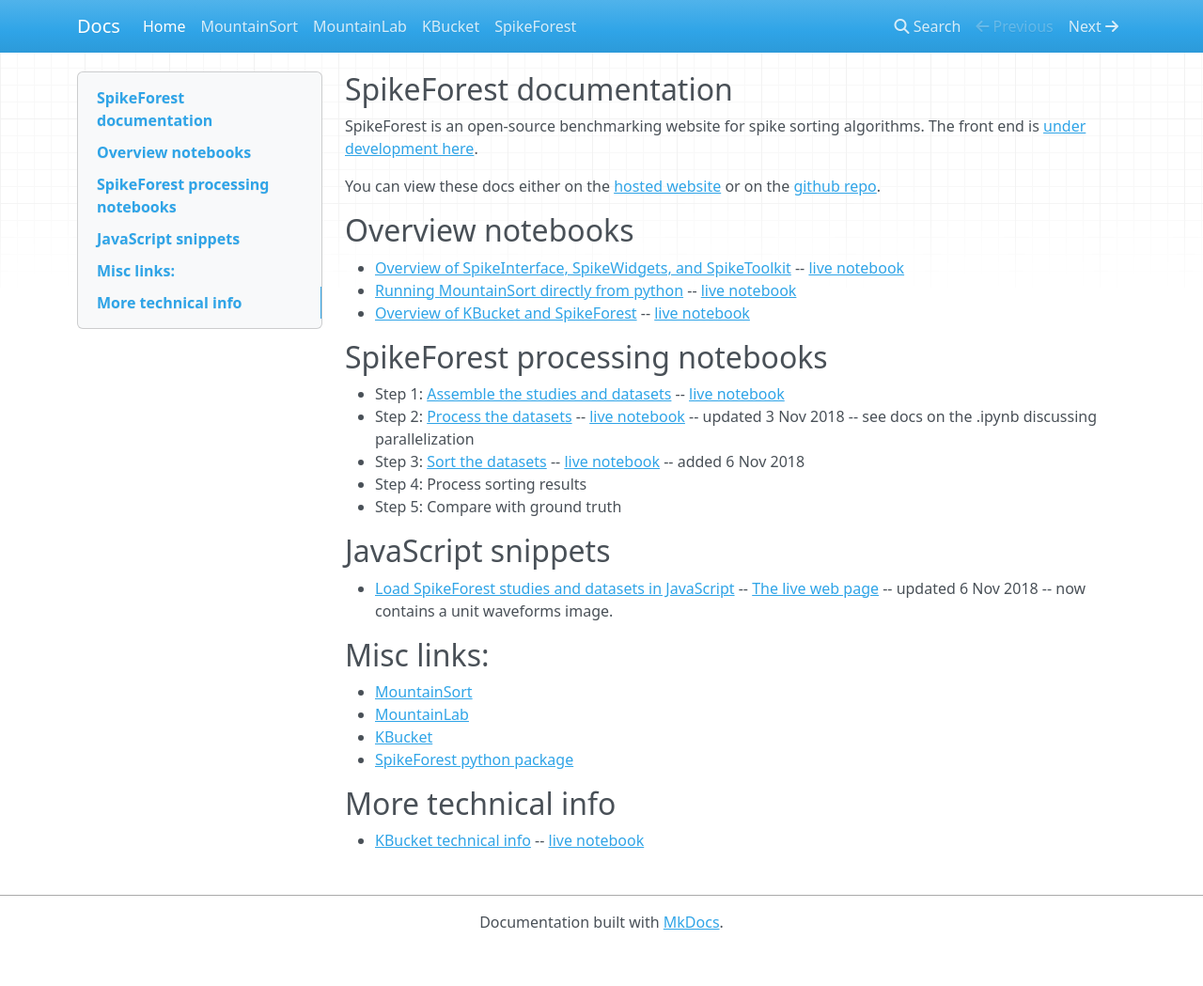
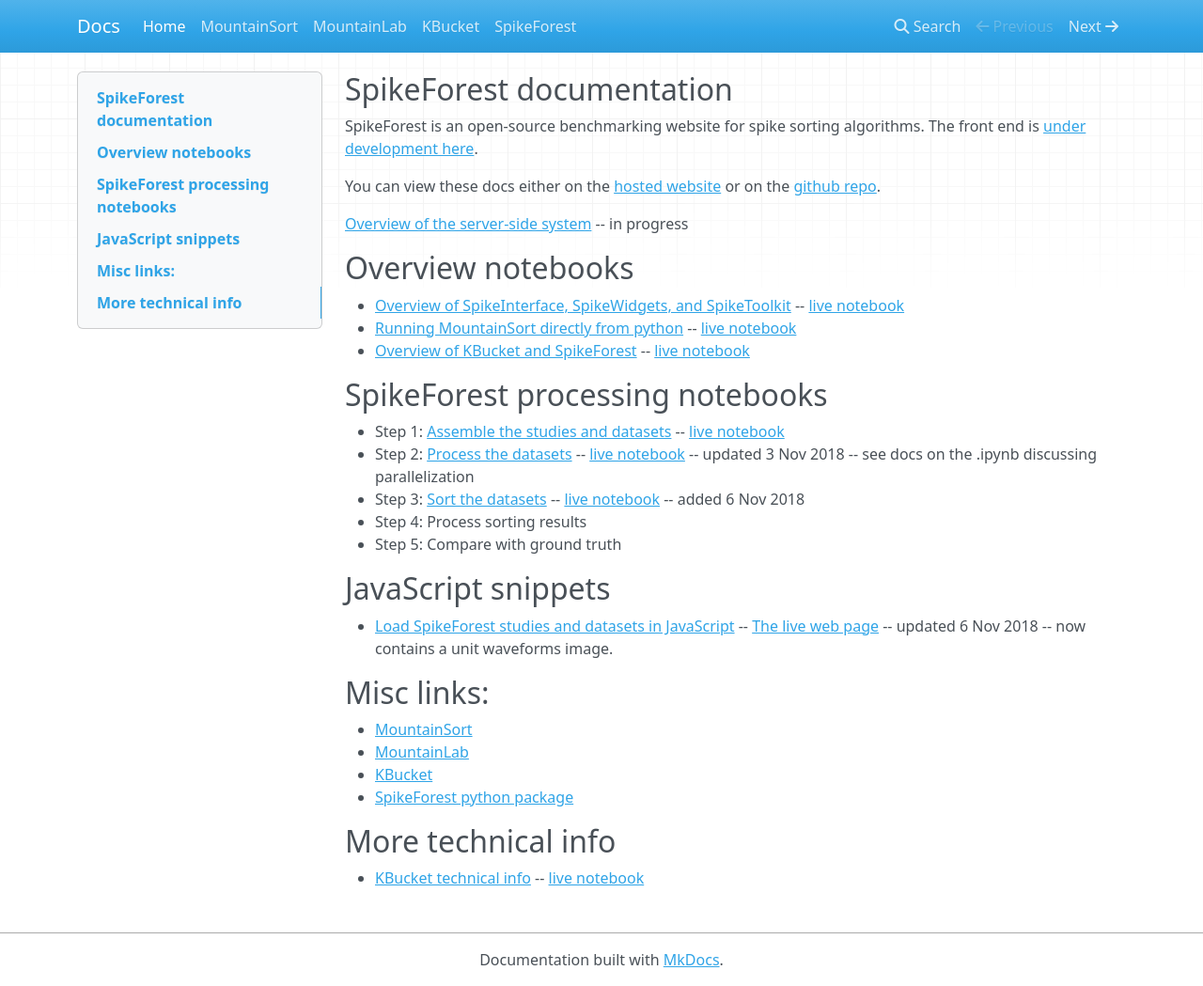
Before and after one commit to scratcharchive/spikeforest-docs, an MkDocs documentation site: the page built from docs/index.md, in a window 1280 px wide and 1049 px high. Shown: the whole window at 94% size. Built offline with MkDocs 1.6.1, drawn with Linux system fonts in a browser that asks for light colours; nearby versions of some CDN libraries.

Commit message:
Update index.md

```diff
--- a/docs/index.md
+++ b/docs/index.md
@@ -3,6 +3,8 @@
 SpikeForest is an open-source benchmarking website for spike sorting algorithms. The front end is [under development here](https://github.com/elovero/spikeforest).
 
 You can view these docs either on the [hosted website](https://users.flatironinstitute.org/~magland/docs/) or on the [github repo](https://github.com/magland/docs/blob/master/docs/index.md).
+
+[Overview of the server-side system](server-side-overview.md) -- in progress
 
 ## Overview notebooks
 
```
